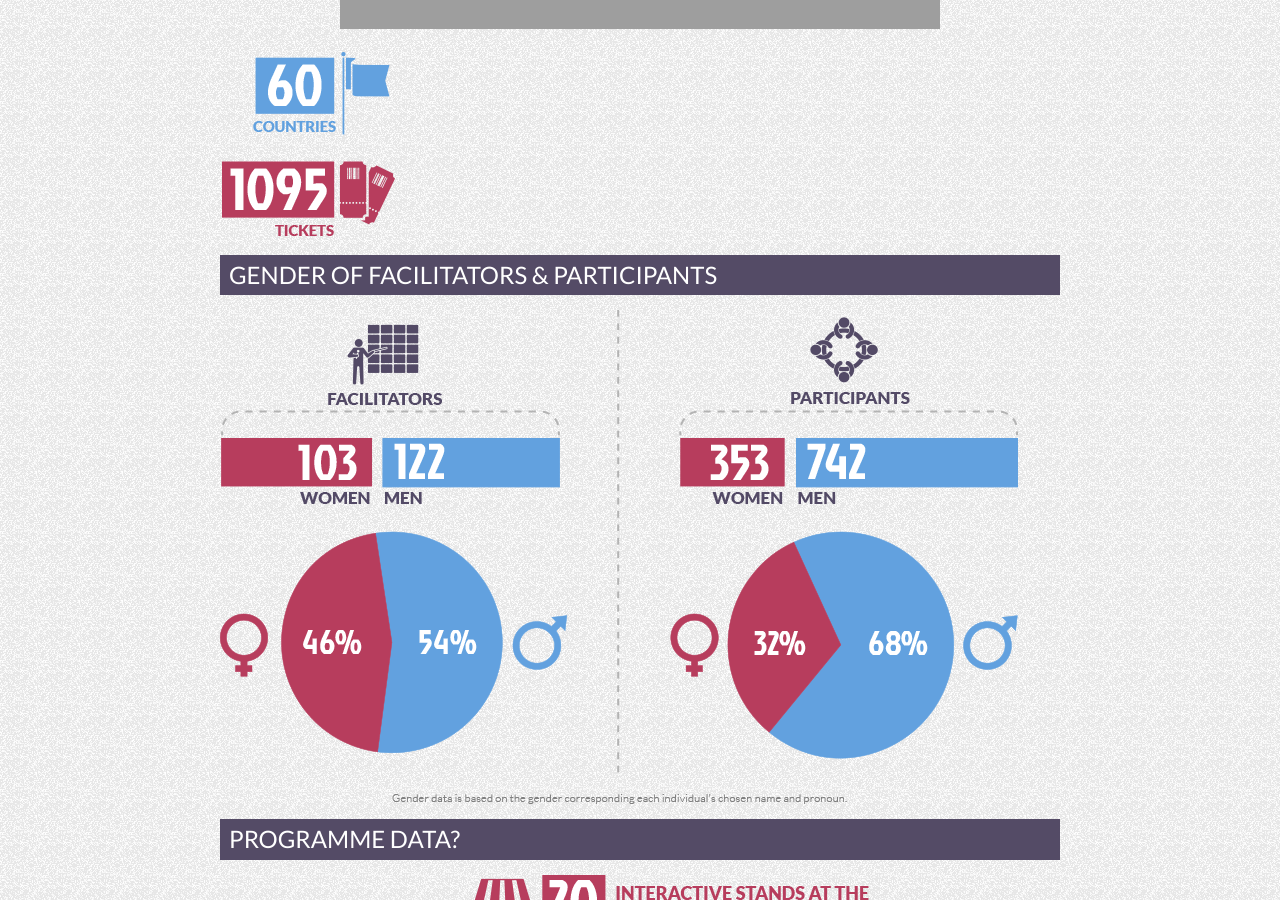
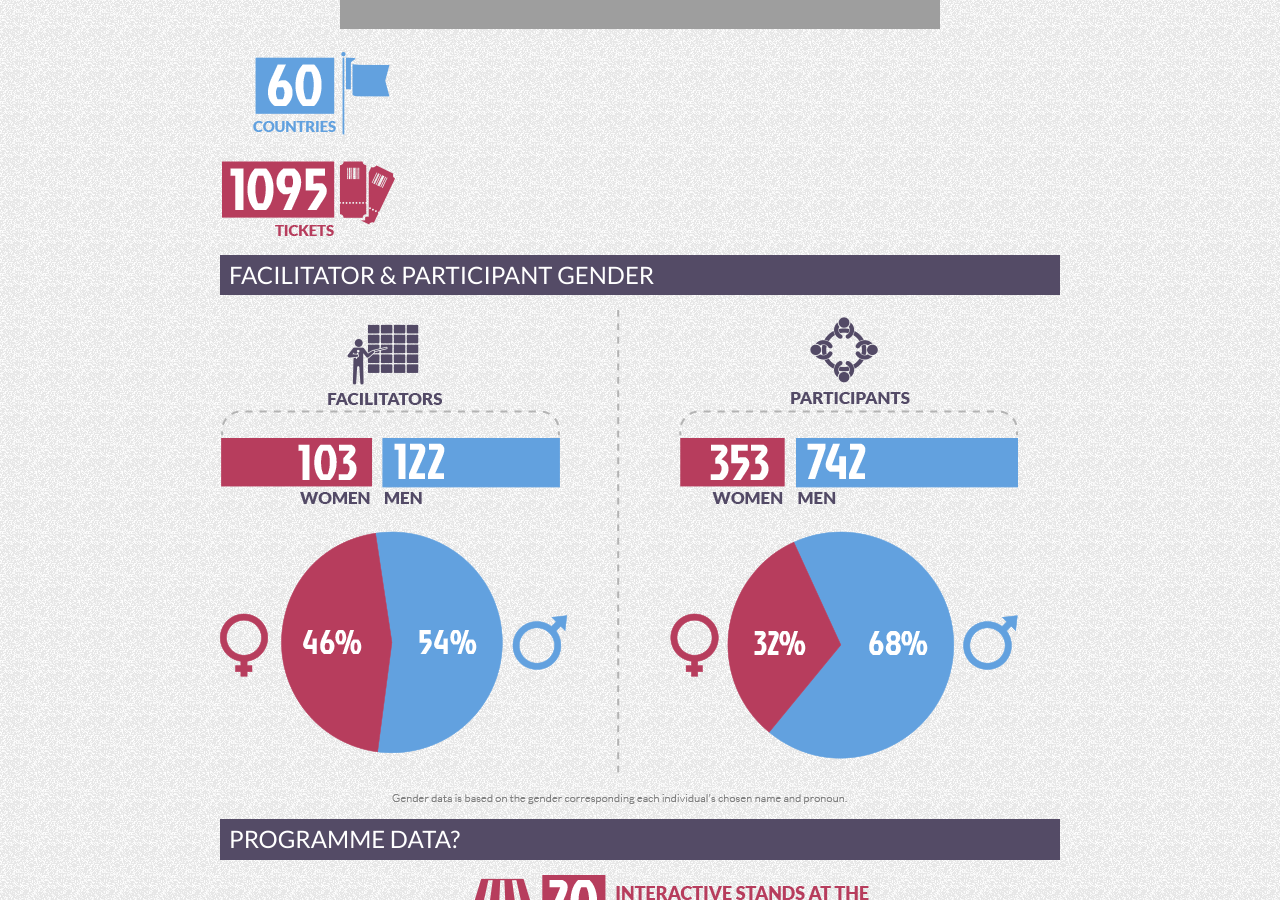
Before and after one commit to okfn/okfestival-public-report, a Jekyll site: the page built from pages/in-numbers/index.md, in a window 1280 px wide and 900 px high, scrolled down 1418 px. Built offline with Jekyll 4.4.1, drawn with Linux system fonts in a browser that asks for light colours; some web fonts are replaced; grey boxes are pictures that could not be loaded.

Commit message:
gender title

```diff
--- a/pages/in-numbers/index.md
+++ b/pages/in-numbers/index.md
@@ -21,7 +21,7 @@ identifier: in-numbers
 
 {% include image.html filename="03_where.png" alt="" caption="" %}
 
-## Gender of facilitators &amp; participants
+## Facilitator &amp; Participant Gender
 
 {% include image.html filename="04_gender.png" alt="" caption="" %}
 
```
